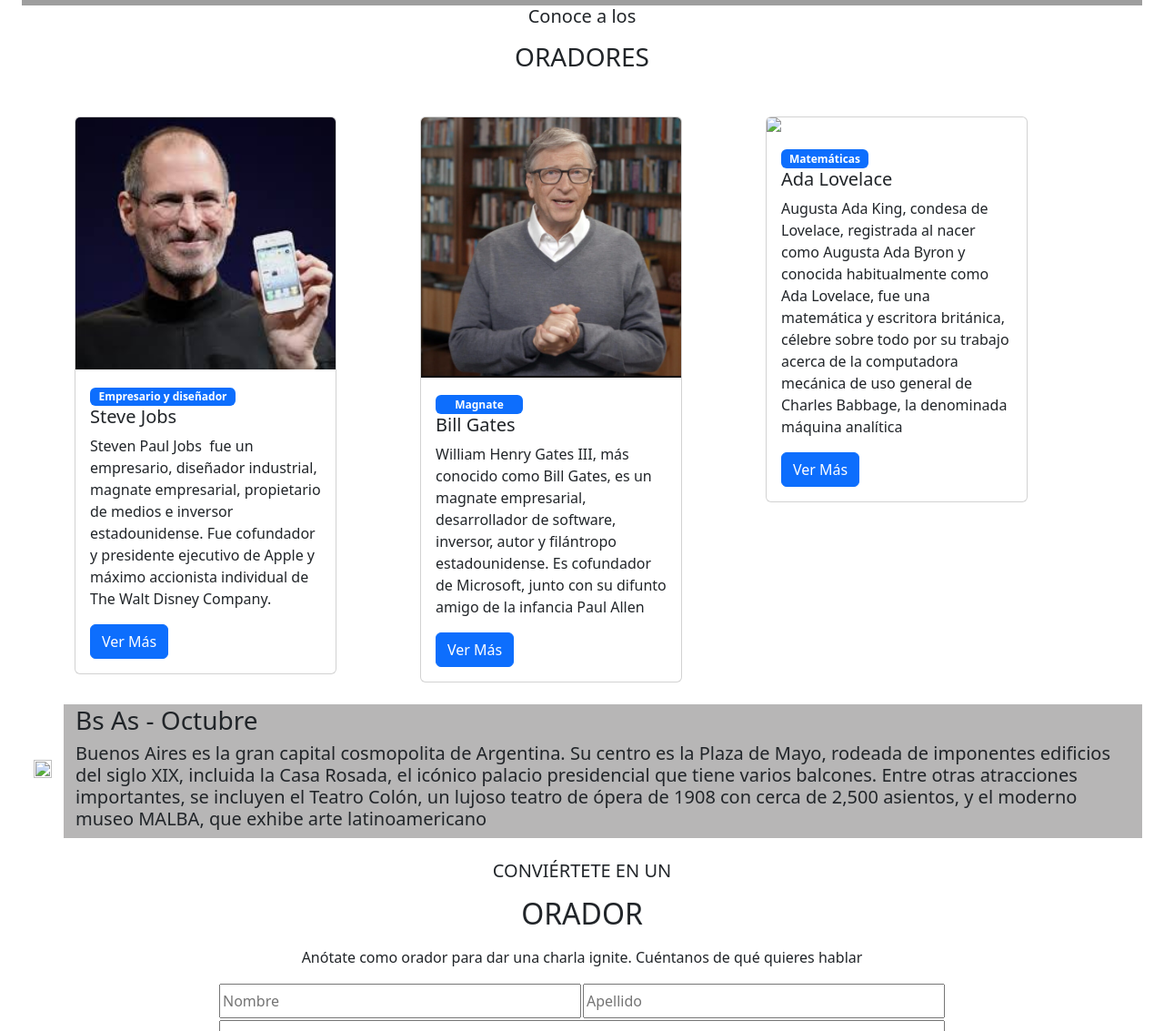
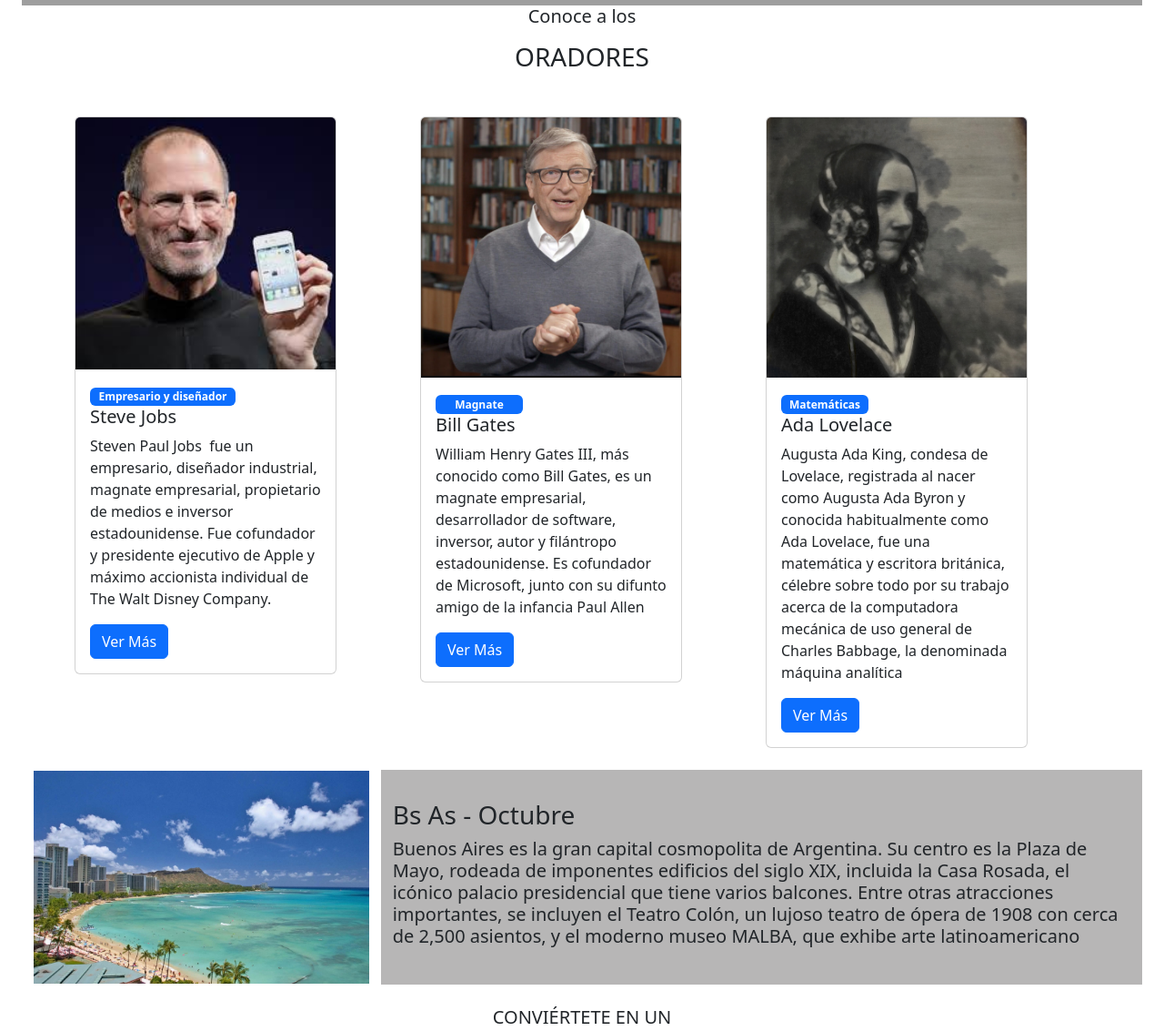
Before and after one commit to alrodera/alrodera.github.io, a plain HTML site: page TP/emi.html in a window 1280 px wide. Shown: the part 680-1813 px from the top of the page at 91% size. Drawn offline with nearby package versions, Linux system fonts and the light colour scheme; grey boxes are pictures that could not be loaded.

Commit message:
Update emi.html

```diff
--- a/TP/emi.html
+++ b/TP/emi.html
@@ -6,7 +6,7 @@
     <meta name="viewport" content="width=device-width, initial-scale=1.0">
     <link href="https://cdn.jsdelivr.net/npm/bootstrap@5.3.2/dist/css/bootstrap.min.css" rel="stylesheet"
         integrity="sha384-T3c6CoIi6uLrA9TneNEoa7RxnatzjcDSCmG1MXxSR1GAsXEV/Dwwykc2MPK8M2HN" crossorigin="anonymous">
-    <title>Pagina</title>
+    <title>Conf Bs As</title>
 </head>
 
 <header class="container-fluid">
@@ -93,7 +93,7 @@
                 </div>
                 <div class="col-sm-12 col-md-6 col-lg-4">
                     <div class="card" style="width: 18rem;">
-                        <img src="Imagen/ada.jpeg" class="card-img-top img-fluid">
+                        <img src="https://alrodera.github.io/ada.jpeg" class="card-img-top img-fluid">
                         <div class="card-body">
                             <div class="badge bg-primary text-wrap" style="width: 6rem;">
                                 Matemáticas
@@ -115,7 +115,7 @@
             <td>
             <div class="container-fluid" style="width: 100%";>
                 <a class="navbar-brand" href="#">
-                    <img src="Imagen/honolulu.jpg" alt="" width="100%" height="100%" class="d-inline-block" alt="">
+                    <img src="https://alrodera.github.io/honolulu.jpg" alt="" width="100%" height="100%" class="d-inline-block" alt="">
                 </a>
             </div>
             </td>
```
